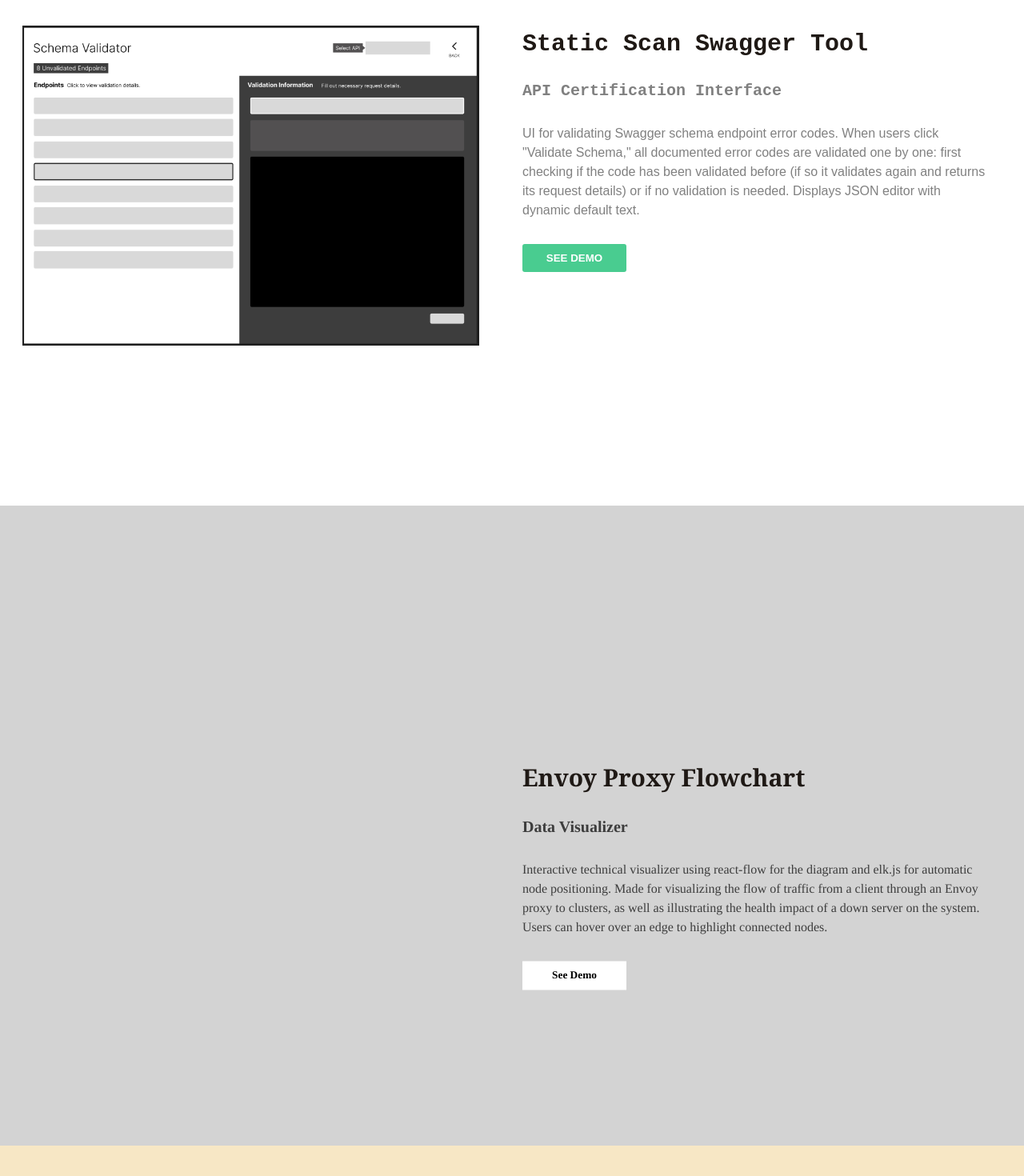
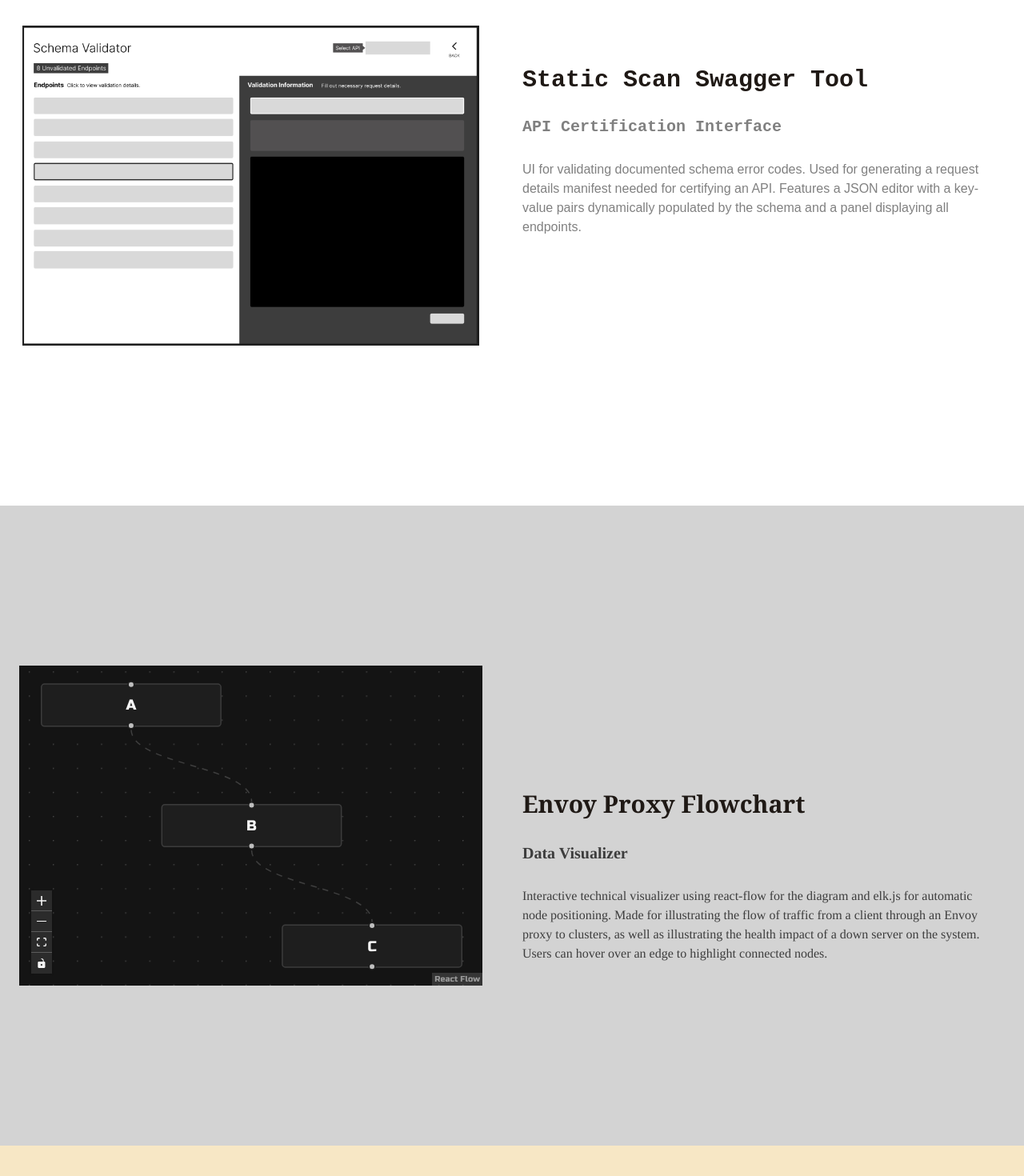
Before and after one commit to ad-800/animated-portfolio24, a React (Vite) app in the folder composition/: page / in a window 1280 px wide. Shown: the part 1915-3385 px from the top of the page at 80% size. Built offline with nearby package versions, Linux system fonts and the light colour scheme; a web font is replaced by a local one.

Commit message:
finished with text and basic images for portfolio items

```diff
--- a/composition/package.json
+++ b/composition/package.json
@@ -13,6 +13,7 @@
     "@fortawesome/fontawesome-svg-core": "^6.6.0",
     "@fortawesome/free-brands-svg-icons": "^6.6.0",
     "@fortawesome/react-fontawesome": "^0.2.2",
+    "@xyflow/react": "^12.3.0",
     "react": "^18.3.1",
     "react-dom": "^18.3.1",
     "sass": "^1.77.8"
--- a/composition/src/components/portfolio/constants.js
+++ b/composition/src/components/portfolio/constants.js
@@ -5,34 +5,36 @@ export const items = [
     subtitle: 'surrealist multi-player game',
     buttonText: 'See Code',
     image: 'exquisite-corps.jpg',
-    description: 'Current project using webhooks, ruby on rails, and react. Users can play surrealist writing and drawing games with friends. An odd, little social media platform for creatives and artists.'
+    description: 'Current project using webhooks, ruby on rails, postgres, and react. Users can play surrealist writing and drawing games with friends. An odd, little social media platform for writers and artists.'
   },
   {
     id: 'static-scan-tool',
     title: 'Static Scan Swagger Tool',
     subtitle: 'API Certification Interface',
     image: 'schema-validator.png',
-    description: 'UI for validating Swagger schema endpoint error codes. When users click "Validate Schema," all documented error codes are validated one by one: first checking if the code has been validated before (if so it validates again and returns its request details) or if no validation is needed. Displays JSON editor with dynamic default text.',
+    description: 'UI for validating documented schema error codes. Used for generating a request details manifest needed for certifying an API. Features a JSON editor with a key-value pairs dynamically populated by the schema and a panel displaying all endpoints.',
   },
   {
     id: 'envoy-proxy-flowchart',
     title: 'Envoy Proxy Flowchart',
     subtitle: 'Data Visualizer',
-    description: 'Interactive technical visualizer using react-flow for the diagram and elk.js for automatic node positioning. Made for visualizing the flow of traffic from a client through an Envoy proxy to clusters, as well as illustrating the health impact of a down server on the system. Users can hover over an edge to highlight connected nodes.',
+    diagram: true,
+    description: 'Interactive technical visualizer using react-flow for the diagram and elk.js for automatic node positioning. Made for illustrating the flow of traffic from a client through an Envoy proxy to clusters, as well as illustrating the health impact of a down server on the system. Users can hover over an edge to highlight connected nodes.',
   },
   {
     id: 'animated-portfolio',
     title: "'24 Composition",
     subtitle: 'Animated Portfolio',
     buttonText: 'See Code',
-    description: 'This portfolio uses framer-motion animation libary for scroll, spring, and tranformation effects. Inspired by the graphic and typographic styles of the constructivism art movement. See Figma portfolio here.'
+    description: 'This portfolio uses the framer-motion animation libary for scroll, spring, and tranformation effects. Inspired by the graphic and typographic styles of the constructivism art movement.'
   },
   {
     id: 'story-book-portfolio',
     title: 'STORY BOOK PORTFOLIO',
-    subtitle: 'Pre-Tech Career Projects',
+    subtitle: 'Early Career Projects',
     image: 'story-book.png',
     buttonText: 'Go to Website',
+    buttonLink: 'https://adalyneportfolio.herokuapp.com/',
     description: 'Previously built portfolio using Flask and simple HTML/CSS. Includes projects done in Ruby on Rails and outside the world of tech. Inspired by Wes Anderson. ',
   },
 ]
--- /dev/null
+++ b/composition/src/components/portfolio/diagram.jsx
@@ -0,0 +1,58 @@
+import { useState, useCallback } from 'react';
+import { ReactFlow, Controls, Background, applyEdgeChanges, applyNodeChanges } from '@xyflow/react';
+import '@xyflow/react/dist/style.css';
+
+const initialEdges = [
+  { id: '1-2', source: '1', target: '2', animated: true },
+  { id: '2-3', source: '2', target: '3', animated: true },
+];
+
+const initialNodes = [
+  {
+    id: '1',
+    data: { label: 'A' },
+    position: { x: 100, y: 100 },
+  },
+  {
+    id: '2',
+    data: { label: 'B' },
+    position: { x: 200, y: 200 },
+  },
+  {
+    id: '3',
+    data: { label: 'C' },
+    position: { x: 300, y: 300 },
+  },
+];
+
+const Diagram = () => {
+  const [nodes, setNodes] = useState(initialNodes);
+  const [edges, setEdges] = useState(initialEdges);
+
+  const onNodesChange = useCallback(
+    (changes) => setNodes((nds) => applyNodeChanges(changes, nds)),
+    [],
+  );
+  const onEdgesChange = useCallback(
+    (changes) => setEdges((eds) => applyEdgeChanges(changes, eds)),
+    [],
+  );
+
+  return (
+    <div style={{ height: '100%' }}>
+      <ReactFlow
+        nodes={nodes}
+        onNodesChange={onNodesChange}
+        edges={edges}
+        onEdgesChange={onEdgesChange}
+        colorMode="dark"
+        fitView
+      >
+        <Background />
+        <Controls />
+      </ReactFlow>
+    </div>
+  );
+}
+
+export default Diagram;
--- a/composition/src/components/portfolio/portfolio.jsx
+++ b/composition/src/components/portfolio/portfolio.jsx
@@ -2,6 +2,7 @@ import './portfolio.scss'
 import { useRef } from 'react'
 import { motion, useScroll, useSpring, useTransform } from 'framer-motion'
 import { items } from './constants';
+import Diagram from './diagram';
 
 const Portfolio = () => {
   const ref = useRef()
@@ -41,16 +42,14 @@ const Single = ({ item }) => {
       <div className="container">
         <div className="wrapper" id={item.id}>
           <div className="image-container" ref={ref}>
-            { item.image ?
-              <img src={item.image} alt="" /> :
-              <div></div>
-            }
+            { item.image && <img src={item.image} alt="" /> }
+            { item.diagram && <Diagram/> }
           </div>
           <motion.div className="text-container" style={{ y }}>
             <h2>{item.title}</h2>
             <h3>{item.subtitle}</h3>
             <p>{item.description}</p>
-            <button>{item.buttonText ? item.buttonText : 'See Demo'}</button>
+            {item.buttonText && <a href={item.buttonLink}><button>{item.buttonText}</button></a>}
           </motion.div>
         </div>
       </div>
--- a/composition/src/components/portfolio/portfolio.scss
+++ b/composition/src/components/portfolio/portfolio.scss
@@ -119,7 +119,7 @@
       font-family: 'Lato', sans-serif;
     }
 
-    > button {
+    > a > button {
       background-color: #296EB4;
     }
   }
@@ -154,14 +154,6 @@
     p {
       font-family: sans-serif;
     }
-
-    > button {
-      font-family: sans-serif;
-      background-color: #49cc90;
-      border-radius: 3px;
-      text-transform: uppercase;
-      font-weight: bold;
-    }
   }
 }
 
@@ -176,13 +168,6 @@
     p, h3 {
       font-family: Times, serif;
       color: #3D3D3D;
-    }
-
-    > button {
-      font-family: Times, serif;
-      background-color: white;
-      color: black;
-      font-weight: bold;
     }
   }
 }
@@ -205,7 +190,7 @@
       color: #9BA5AA;
     }
 
-    > button {
+    > a > button {
       font-family: 'Courier New', Courier, monospace;
       background-color: #9BA5AA;
       color: black;
```
Also changed, not shown: 1 other file (tests, documents, lock files or other folders).
